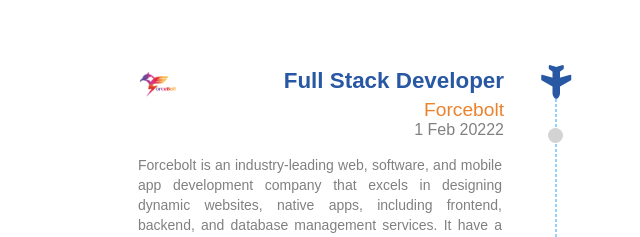
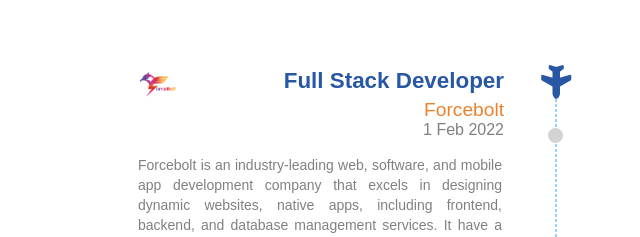
Before and after one commit to Baboo381/Portfolio, a plain HTML site: page index.htm in a window 1280 px wide. Shown: the part 1340-1577 px from the top of the page, 85-725 px from the left. Drawn offline with Linux system fonts and the light colour scheme.

Commit message:
Update index.htm

```diff
--- a/index.htm
+++ b/index.htm
@@ -161,7 +161,7 @@
                         </div>
                         <h3 class="experience-designation  m0 m-blue"> Full Stack Developer </h3>
                         <h4 class="experience-company-name"> Forcebolt</h4>
-                        <h5 class="experience-duration m0"> 1 Feb 20222  </h5>
+                        <h5 class="experience-duration m0"> 1 Feb 2022  </h5>
 
                         <p class="experience-description text-align-justify"> Forcebolt is an industry-leading web, software, and mobile app development company that excels in designing dynamic websites, native apps, including frontend, backend, and database management services. It have a team of professional and creative developers with years of rich experience on their back and an innovative approach in mind, helping companies to reach the heights of technical excellence. </p>
                     </div>
```
